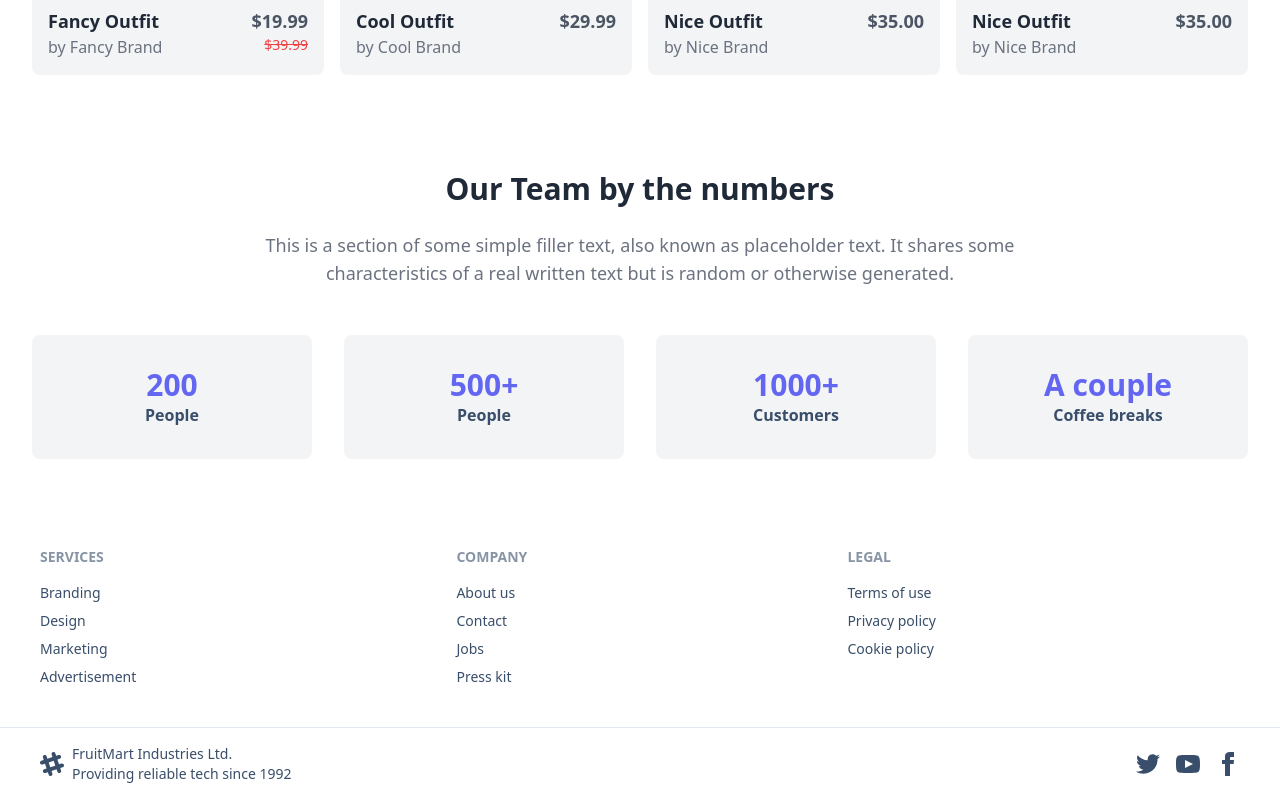
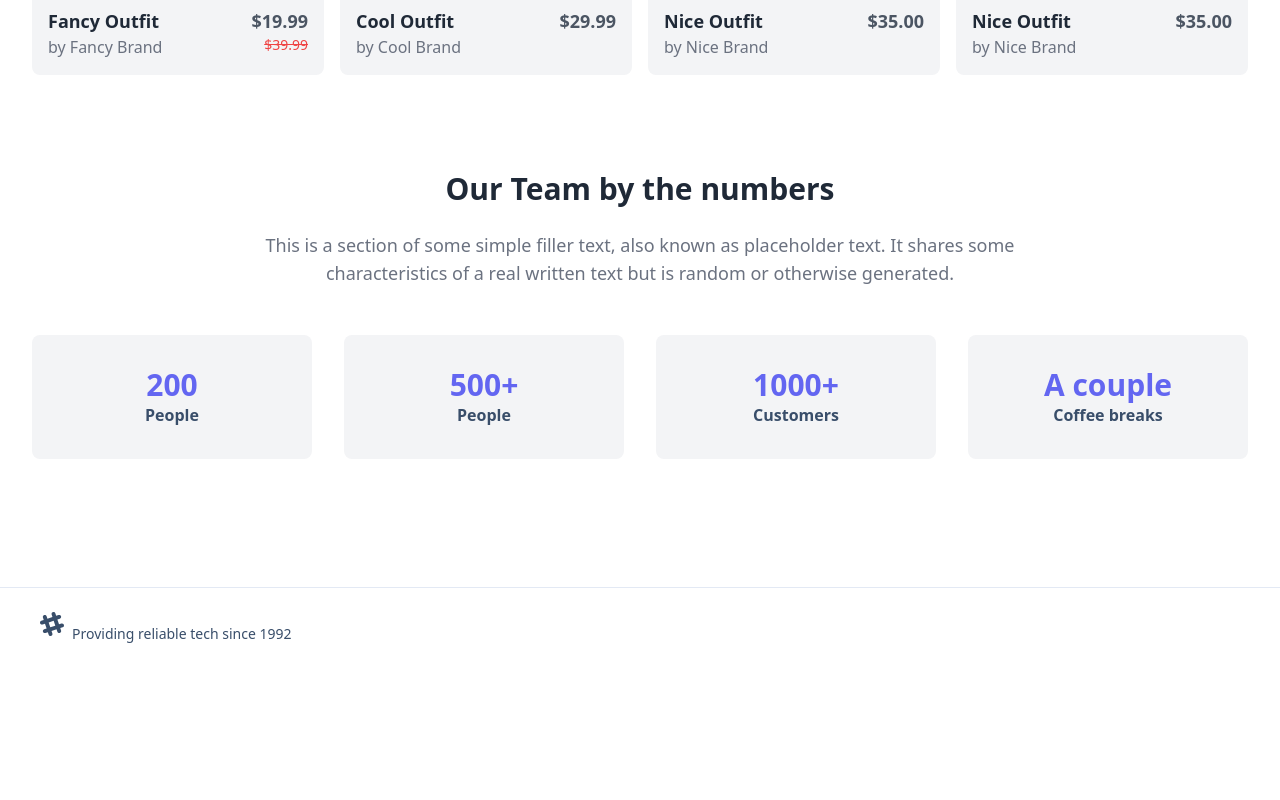
Before and after one commit to srabon0/luxury-bd, a React (Create React App) app: page / in a window 1280 px wide. Shown: the part 1377-2177 px from the top of the page. After the commit the page ends 2037 px from the top, so only its background shows below. Built offline with nearby package versions, Linux system fonts and the light colour scheme.

Commit message:
test route for deploy

```diff
--- a/src/layout/Main/Footer.js
+++ b/src/layout/Main/Footer.js
@@ -1,41 +1,26 @@
-import React from 'react';
+import React from "react";
 
 const Footer = () => {
   return (
     <div>
-            <footer className="footer p-10 bg-base-100 text-base-content">
-  <div>
-    <span className="footer-title">Services</span>
-    <a className="link link-hover">Branding</a>
-    <a className="link link-hover">Design</a>
-    <a className="link link-hover">Marketing</a>
-    <a className="link link-hover">Advertisement</a>
-  </div>
-  <div>
-    <span className="footer-title">Company</span>
-    <a className="link link-hover">About us</a>
-    <a className="link link-hover">Contact</a>
-    <a className="link link-hover">Jobs</a>
-    <a className="link link-hover">Press kit</a>
-  </div>
-  <div>
-    <span className="footer-title">Legal</span>
-    <a className="link link-hover">Terms of use</a>
-    <a className="link link-hover">Privacy policy</a>
-    <a className="link link-hover">Cookie policy</a>
-  </div>
-</footer>
+      <footer className="footer p-10 bg-base-100 text-base-content"></footer>
       <footer className="footer px-10 py-4 border-t bg-base-100 text-base-content border-base-300">
         <div className="items-center grid-flow-col">
-    <svg width="24" height="24" viewBox="0 0 24 24" xmlns="http://www.w3.org/2000/svg" fillRule="evenodd" clipRule="evenodd" className="fill-current"><path d="M22.672 15.226l-2.432.811.841 2.515c.33 1.019-.209 2.127-1.23 2.456-1.15.325-2.148-.321-2.463-1.226l-.84-2.518-5.013 1.677.84 2.517c.391 1.203-.434 2.542-1.831 2.542-.88 0-1.601-.564-1.86-1.314l-.842-2.516-2.431.809c-1.135.328-2.145-.317-2.463-1.229-.329-1.018.211-2.127 1.231-2.456l2.432-.809-1.621-4.823-2.432.808c-1.355.384-2.558-.59-2.558-1.839 0-.817.509-1.582 1.327-1.846l2.433-.809-.842-2.515c-.33-1.02.211-2.129 1.232-2.458 1.02-.329 2.13.209 2.461 1.229l.842 2.515 5.011-1.677-.839-2.517c-.403-1.238.484-2.553 1.843-2.553.819 0 1.585.509 1.85 1.326l.841 2.517 2.431-.81c1.02-.33 2.131.211 2.461 1.229.332 1.018-.21 2.126-1.23 2.456l-2.433.809 1.622 4.823 2.433-.809c1.242-.401 2.557.484 2.557 1.838 0 .819-.51 1.583-1.328 1.847m-8.992-6.428l-5.01 1.675 1.619 4.828 5.011-1.674-1.62-4.829z"></path></svg>
-    <p>FruitMart Industries Ltd. <br/>Providing reliable tech since 1992</p>
-  </div>
-  <div className="md:place-self-center md:justify-self-end">
-    <div className="grid grid-flow-col gap-4">
-      <a><svg xmlns="http://www.w3.org/2000/svg" width="24" height="24" viewBox="0 0 24 24" className="fill-current"><path d="M24 4.557c-.883.392-1.832.656-2.828.775 1.017-.609 1.798-1.574 2.165-2.724-.951.564-2.005.974-3.127 1.195-.897-.957-2.178-1.555-3.594-1.555-3.179 0-5.515 2.966-4.797 6.045-4.091-.205-7.719-2.165-10.148-5.144-1.29 2.213-.669 5.108 1.523 6.574-.806-.026-1.566-.247-2.229-.616-.054 2.281 1.581 4.415 3.949 4.89-.693.188-1.452.232-2.224.084.626 1.956 2.444 3.379 4.6 3.419-2.07 1.623-4.678 2.348-7.29 2.04 2.179 1.397 4.768 2.212 7.548 2.212 9.142 0 14.307-7.721 13.995-14.646.962-.695 1.797-1.562 2.457-2.549z"></path></svg></a>
-      <a><svg xmlns="http://www.w3.org/2000/svg" width="24" height="24" viewBox="0 0 24 24" className="fill-current"><path d="M19.615 3.184c-3.604-.246-11.631-.245-15.23 0-3.897.266-4.356 2.62-4.385 8.816.029 6.185.484 8.549 4.385 8.816 3.6.245 11.626.246 15.23 0 3.897-.266 4.356-2.62 4.385-8.816-.029-6.185-.484-8.549-4.385-8.816zm-10.615 12.816v-8l8 3.993-8 4.007z"></path></svg></a>
-      <a><svg xmlns="http://www.w3.org/2000/svg" width="24" height="24" viewBox="0 0 24 24" className="fill-current"><path d="M9 8h-3v4h3v12h5v-12h3.642l.358-4h-4v-1.667c0-.955.192-1.333 1.115-1.333h2.885v-5h-3.808c-3.596 0-5.192 1.583-5.192 4.615v3.385z"></path></svg></a>
-    </div>
+          <svg
+            width="24"
+            height="24"
+            viewBox="0 0 24 24"
+            xmlns="http://www.w3.org/2000/svg"
+            fillRule="evenodd"
+            clipRule="evenodd"
+            className="fill-current"
+          >
+            <path d="M22.672 15.226l-2.432.811.841 2.515c.33 1.019-.209 2.127-1.23 2.456-1.15.325-2.148-.321-2.463-1.226l-.84-2.518-5.013 1.677.84 2.517c.391 1.203-.434 2.542-1.831 2.542-.88 0-1.601-.564-1.86-1.314l-.842-2.516-2.431.809c-1.135.328-2.145-.317-2.463-1.229-.329-1.018.211-2.127 1.231-2.456l2.432-.809-1.621-4.823-2.432.808c-1.355.384-2.558-.59-2.558-1.839 0-.817.509-1.582 1.327-1.846l2.433-.809-.842-2.515c-.33-1.02.211-2.129 1.232-2.458 1.02-.329 2.13.209 2.461 1.229l.842 2.515 5.011-1.677-.839-2.517c-.403-1.238.484-2.553 1.843-2.553.819 0 1.585.509 1.85 1.326l.841 2.517 2.431-.81c1.02-.33 2.131.211 2.461 1.229.332 1.018-.21 2.126-1.23 2.456l-2.433.809 1.622 4.823 2.433-.809c1.242-.401 2.557.484 2.557 1.838 0 .819-.51 1.583-1.328 1.847m-8.992-6.428l-5.01 1.675 1.619 4.828 5.011-1.674-1.62-4.829z"></path>
+          </svg>
+          <p>
+            <br />
+            Providing reliable tech since 1992
+          </p>
         </div>
       </footer>
     </div>
```
Lines whose indentation alone changed are shown as unchanged.
